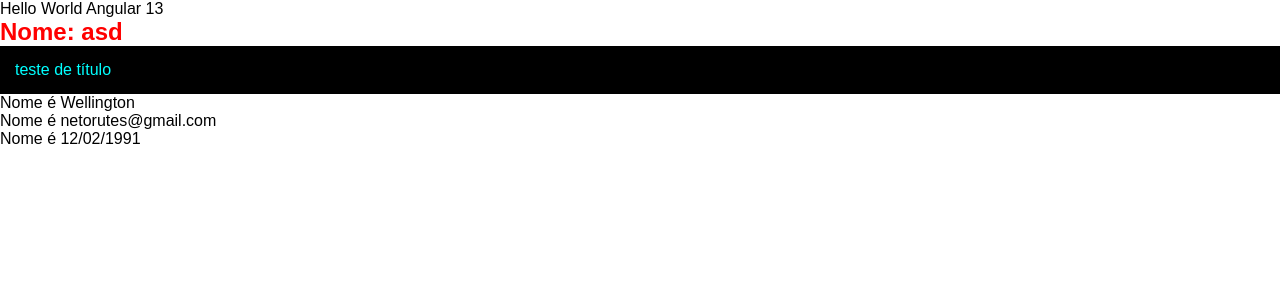
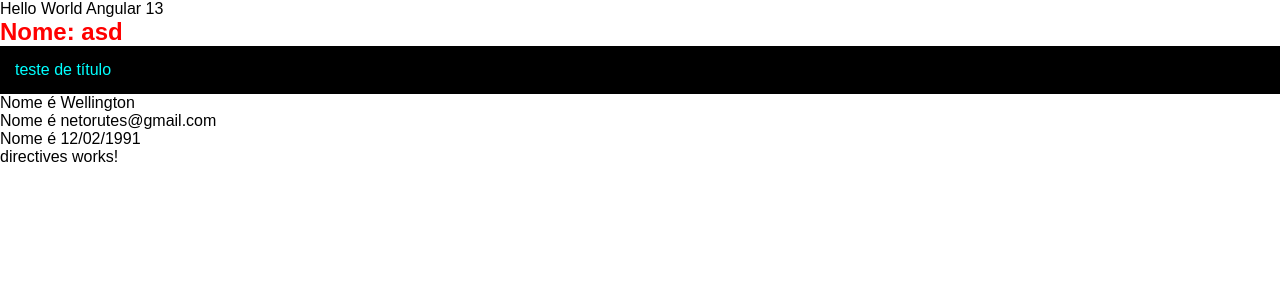
Before and after one commit to NetoRutes/moments-angular-13, an Angular app: page / in a window 1280 px wide. Shown: the top 300 px of the page. Built offline with nearby package versions, Linux system fonts and the light colour scheme.

Commit message:
diretiva

```diff
--- a/src/app/app.component.html
+++ b/src/app/app.component.html
@@ -2,3 +2,4 @@ Hello World Angular 13
 
 <app-first-component></app-first-component>
 <app-parent-data [name]="userName" [obj]="userData"></app-parent-data>
+<app-directives></app-directives>
--- a/src/app/app.module.ts
+++ b/src/app/app.module.ts
@@ -5,12 +5,14 @@ import { AppRoutingModule } from './app-routing.module';
 import { AppComponent } from './app.component';
 import { FirstComponentComponent } from './components/first-component/first-component.component';
 import { ParentDataComponent } from './components/parent-data/parent-data.component';
+import { DirectivesComponent } from './components/directives/directives.component';
 
 @NgModule({
   declarations: [
     AppComponent,
     FirstComponentComponent,
-    ParentDataComponent
+    ParentDataComponent,
+    DirectivesComponent
   ],
   imports: [
     BrowserModule,
--- /dev/null
+++ b/src/app/components/directives/directives.component.html
@@ -0,0 +1 @@
+<p>directives works!</p>
--- /dev/null
+++ b/src/app/components/directives/directives.component.ts
@@ -0,0 +1,15 @@
+import { Component, OnInit } from '@angular/core';
+
+@Component({
+  selector: 'app-directives',
+  templateUrl: './directives.component.html',
+  styleUrls: ['./directives.component.scss']
+})
+export class DirectivesComponent implements OnInit {
+
+  constructor() { }
+
+  ngOnInit(): void {
+  }
+
+}
```
Also changed, not shown: src/app/components/directives/directives.component.scss (added), 1 other file (tests, documents, lock files or other folders).
